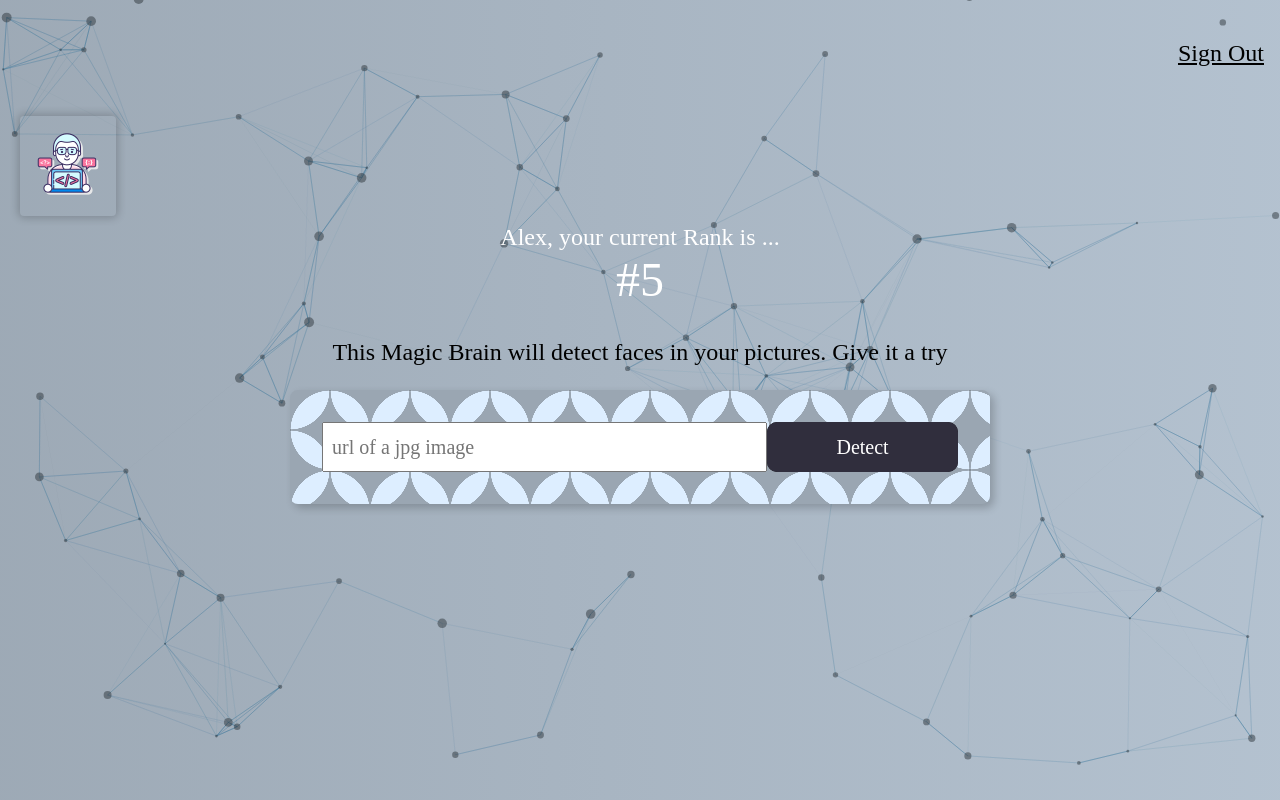
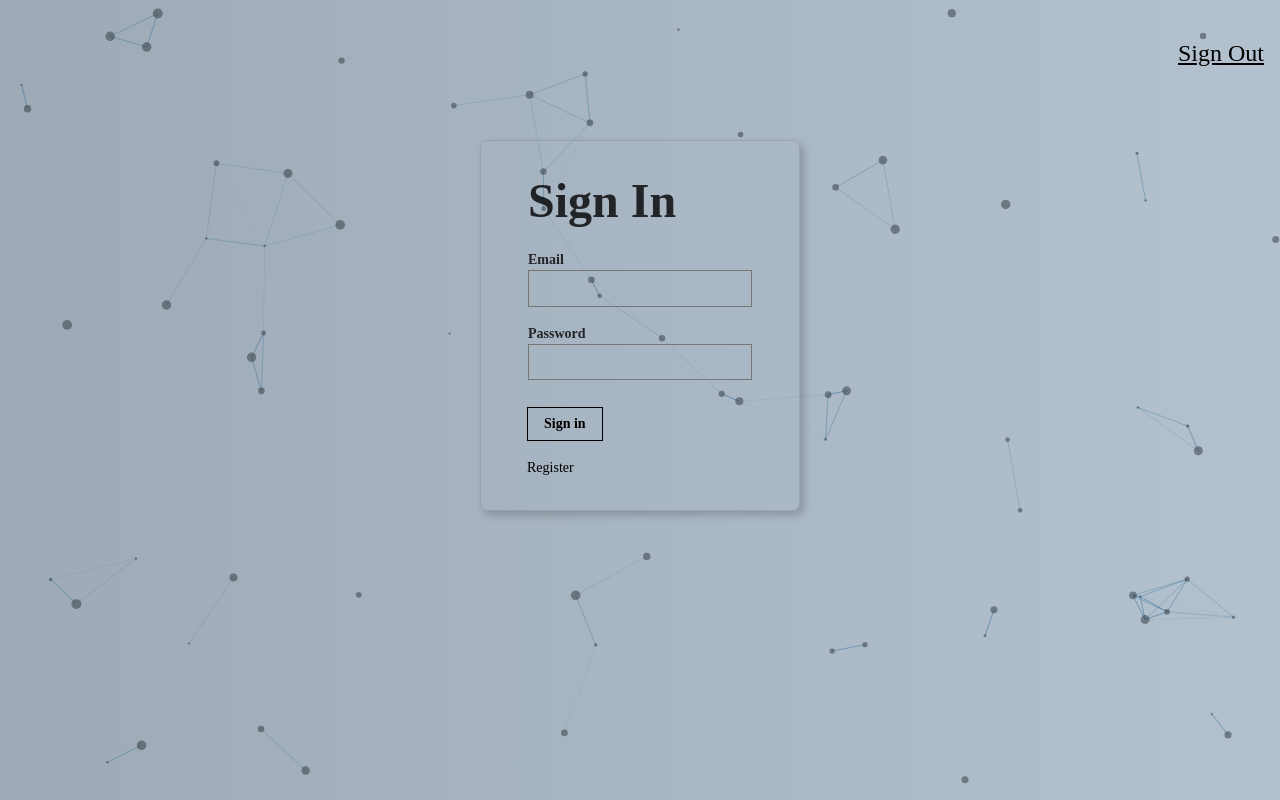
Before and after one commit to IordanAlexandru1997/FacialRecognitionWebApp, a React (Create React App) app: page / in a window 1280 px wide. Built offline with nearby package versions, Linux system fonts and the light colour scheme; what clarifai would draw is missing.

Commit message:
Max and min probability for a face

```diff
--- a/src/App.js
+++ b/src/App.js
@@ -5,6 +5,7 @@ import Navigation from './components/navigation/Navigation';
 import Logo from './components/logo/Logo';
 import FaceRecognition from './components/faceRecognition/FaceRecognition';
 import Rank from './components/rank/Rank';
+import Signin from './components/signin/Signin';
 import ImageLinkForm from './components/imageLinkForm/ImageLinkForm';
 import Particless from './components/particles/Particless';
 
@@ -20,6 +21,8 @@ class App extends Component {
       input: '',
       imageUrl: '',
       box:[],
+      vals:[],
+      route: 'signin',
     }
   }
 
@@ -40,7 +43,8 @@ class App extends Component {
       }
       arr.push(obj)
     });
-    return arr;
+    this.setState({vals:[pplArr[0].data,pplArr[pplArr.length-1].data]})
+    return (arr);
   }
 
   onInputChange = (event) => {
@@ -55,16 +59,24 @@ class App extends Component {
 
     .catch(err => console.log(err))
   }
+
+  onRouteChange = (route) =>{
+    this.setState({route:route})
+  }
+
   render () {
     return(
       <div>
         <Particless/>
-        <Navigation />
-        <Logo />
+        <Navigation onRouteChange={this.onRouteChange}/>
+        { this.state.route === 'signin'
+        ? <Signin onRouteChange = {this.onRouteChange}/>
+        : <div><Logo />
         <Rank />
         <ImageLinkForm onInputChange={this.onInputChange} onButtonAction={this.onButtonAction} box={this.state.box}/>
-        <FaceRecognition box={this.state.box} imageUrl={this.state.imageUrl}/>
-      </div>
+        <FaceRecognition box={this.state.box} imageUrl={this.state.imageUrl} vals = {this.state.vals}/>
+        </div>}
+        </div>
     )
   }
 }
--- a/src/components/faceRecognition/FaceRecognition.css
+++ b/src/components/faceRecognition/FaceRecognition.css
@@ -1,8 +1,42 @@
-.bounding-box{
+.red{
     position: absolute;
-    box-shadow: 0 0 0 3px #149df2 inset;
+    box-shadow: 0 0 0 1px #e70a0a inset;
     display: flex;
     flex-wrap:  wrap;
     justify-content: center;
     cursor: pointer;
 }
+.green{
+    position: absolute;
+    box-shadow: 0 0 0 1px #41a100 inset;
+    display: flex;
+    flex-wrap:  wrap;
+    justify-content: center;
+    cursor: pointer;
+}
+
+.blue{
+    position: absolute;
+    box-shadow: 0 0 0 1px #0936ca inset;
+    display: flex;
+    flex-wrap:  wrap;
+    justify-content: center;
+    cursor: pointer;
+}
+
+
+p{
+    font-size: 100%;
+    color:black;
+    border-radius: 1rem;
+    border-color: white;
+}
+
+.zoom {
+    transition: transform .2s; /* Animation */
+    margin: 0 auto;
+  }
+
+  .zoom:hover {
+    transform: scale(1.5); /* (150% zoom - Note: if the zoom is too large, it will go outside of the viewport) */
+  }
--- a/src/components/faceRecognition/FaceRecognition.js
+++ b/src/components/faceRecognition/FaceRecognition.js
@@ -1,19 +1,48 @@
 import './FaceRecognition.css'
 
-const FaceRecognition = ({imageUrl, box=[]}) => {
+const FaceRecognition = ({imageUrl, box=[], vals}) => {
+    let nr = box.length;
+    const renderColor = (boxCoords, idx, color,vals) => {
+        if (idx===0 || idx === (nr-1)){
+            console.log('nu')
+            return (
+                <div key={idx}>
+                    <div  className={color} style={{  top: boxCoords.topRow, bottom: boxCoords.bottomRow, left: boxCoords.leftCol, right: boxCoords.rightCol}}>
+                    {idx ? <p>{Math.round(vals[1].concepts[0].value*100)/100}</p> : <p>{Math.round(vals[0].concepts[0].value*100)/100}</p>}
+                    </div>
 
-    const renderBox = (boxCoords) => { return <div className='bounding-box' style={{  top: boxCoords.topRow, bottom: boxCoords.bottomRow, left: boxCoords.leftCol, right: boxCoords.rightCol}} />}
+                </div>
+                )
+        } else{
+            return (
+                <div key={idx}>
+                    <div  className={color} style={{  top: boxCoords.topRow, bottom: boxCoords.bottomRow, left: boxCoords.leftCol, right: boxCoords.rightCol}}></div>
+                </div>
+                )
+        }
 
+    }
+
+
+    function renderBox (boxCoords,idx, nr) {
+        if(idx === 0){
+           return renderColor(boxCoords,idx,'green',vals)
+        }
+        else if(idx===(nr-1)){
+            console.log('Daaaaaaaaaaaaaa')
+           return renderColor(boxCoords,idx,'red',vals)
+        }
+        else{
+            return renderColor(boxCoords,idx,'blue')
+        }
+    }
 
     return (
     <div className="center ma">
-
-        <div id='parentDiv' className="absolute mt2">
+        <div id='parentDiv' className="absolute mt2 zoom">
             <img id='inputImage' alt='' src={imageUrl} width='500px' height='auto'/>
-            {box.map(face => renderBox(face))}
-
+            {box.map((box,idx) => renderBox(box,idx,nr))}
         </div>
-
     </div>
     )
 }
--- a/src/components/navigation/Navigation.js
+++ b/src/components/navigation/Navigation.js
@@ -1,8 +1,8 @@
 
 
-const Navigation = () => {
+const Navigation = ({onRouteChange}) => {
     return <nav style = {{display: 'flex', justifyContent: 'flex-end'}}>
-        <p className="f3 link dim black underline pa3 pointer">Sign Out</p>
+        <p onClick={() => onRouteChange('signin')} className="f3 link dim black underline pa3 pointer">Sign Out</p>
     </nav>
 }
 export default Navigation;
--- a/src/components/particles/Particless.js
+++ b/src/components/particles/Particless.js
@@ -37,7 +37,7 @@ const Particless = () => {
             onHover: {
               enable: true,
               mode: "attract",
-              parallax: { enable: false, force: 60, smooth: 10 }
+              parallax: { enable: false, force: 1000, smooth: 10 }
             },
             resize: true,
           },
@@ -50,7 +50,7 @@ const Particless = () => {
           color: { value: "#2D363B" },
           line_linked: {
             color: "#367499",
-            distance: 150,
+            distance: 100,
             enable: true,
             opacity: 0.4,
             width: 1
@@ -65,7 +65,7 @@ const Particless = () => {
             speed: 2,
             straight: false
           },
-          number: { density: { enable: true, value_area: 800 }, value: 80 },
+          number: { density: { enable: true, value_area: 1000 }, value: 80 },
           opacity: {
             anim: { enable: false, opacity_min: 0.1, speed: 1, sync: false },
             random: false,
--- /dev/null
+++ b/src/components/signin/Signin.js
@@ -0,0 +1,35 @@
+import './Signin.css'
+
+const Signin = ({onRouteChange}) => {
+
+    return (
+        <article className="br3 ba dark-gray b--black-10 mv4 w-100 w-50-m w-25-l mw6 shadow-5 center">
+            <div className="center ma">
+                    <main className="pa4 black-80">
+                        <form className="measure ">
+                            <fieldset id="sign_up" className="ba b--transparent ph0 mh0">
+                            <legend className="f1 fw6 ph0 mh0">Sign In</legend>
+                            <div className="mt3">
+                                <label className="db fw6 lh-copy f6" for="email-address">Email</label>
+                                <input className="pa2 input-reset ba bg-transparent hover-bg-black hover-white w-100" type="email" name="email-address"  id="email-address"/>
+                            </div>
+                            <div className="mv3">
+                                <label className="db fw6 lh-copy f6" for="password">Password</label>
+                                <input className="b pa2 input-reset ba bg-transparent hover-bg-black hover-white w-100" type="password" name="password"  id="password"/>
+                            </div>
+                            </fieldset>
+                            <div className="">
+                            <input onClick={() => onRouteChange('home')} className="b ph3 pv2 input-reset ba b--black bg-transparent grow pointer f6 dib" type="submit" value="Sign in"/>
+                            </div>
+                            <div className="lh-copy mt3">
+                            <a href="#0" className="f6 link dim black db">Register</a>
+                            </div>
+                        </form>
+                    </main>
+            </div>
+    </article>
+
+    )
+}
+
+export default Signin;
```
Also changed, not shown: src/components/signin/Signin.css (added).
